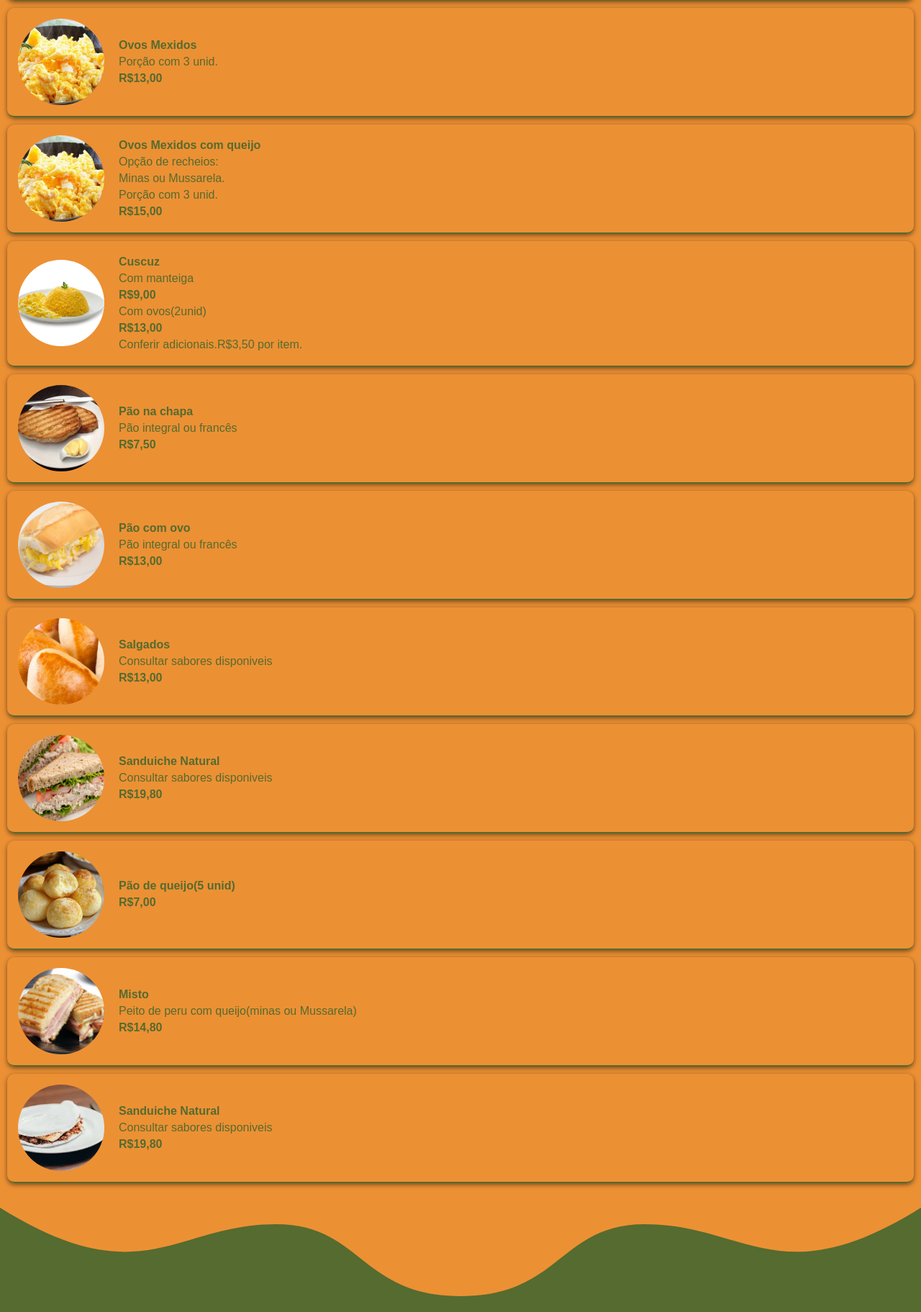
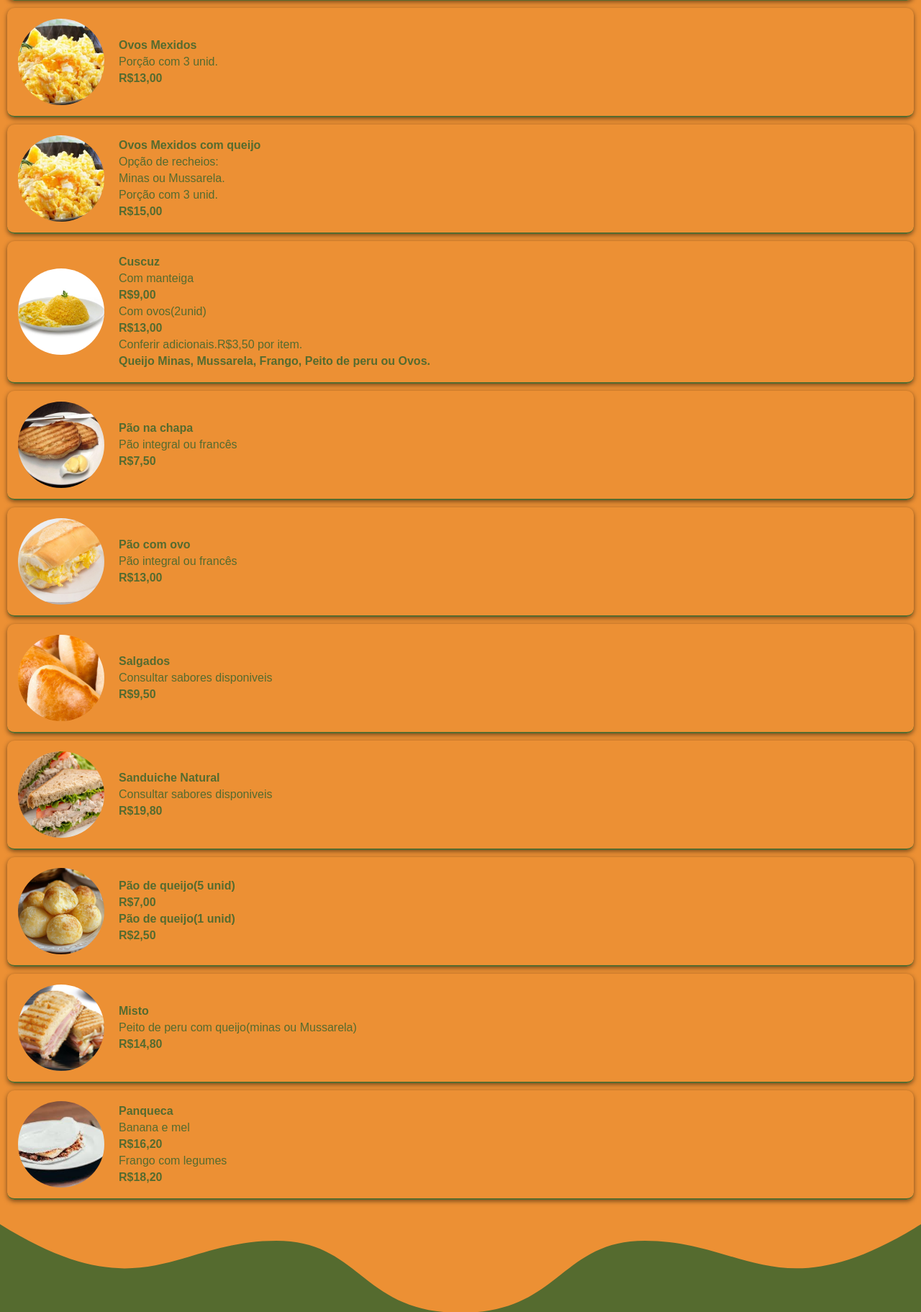
Before and after one commit to lucasdantaas/manga, a Flask app: page / in a window 1280 px wide. Shown: the part 2130-3953 px from the top of the page at 72% size. Run offline with Flask 3, Linux system fonts and the light colour scheme.

Commit message:
Add files via upload

```diff
--- a/src/static/css/index.css
+++ b/src/static/css/index.css
@@ -23,20 +23,25 @@ body {
 .menu {
     position: sticky;
     top: 0;
-    z-index: 1;
+    z-index: 1000;
     display: flex;
     justify-content: center;
     background-color:#556b2f;
     padding: 20px 10px;
     white-space: nowrap;
     text-align: center;
+    transition: opacity 0.3s ease;
 }
 
+.menu.hidden {
+    opacity: 0;
+    pointer-events: none;
+}
 
 .menu2 {
     position: sticky;
     top: 0;
-    z-index: 2;
+    z-index: 999;
     display: flex;
     width: 100%;
     padding: 20px 0;
--- a/src/templates/index.html
+++ b/src/templates/index.html
@@ -75,20 +75,20 @@
                 <img src="src/static/image/tapioca.jpeg" alt="" class="img-produto">
                 <div class="legenda2" >
                     <strong><p>Tapioca</p></strong>
+                    <strong><p>Queijo Minas, Mussarela, Frango, Peito de peru ou Ovos.</p></strong>
+                    <strong><p>R$13,00</p></strong>
                     <p>Opções de recheios:</p>
                     <p>(Valor para 1 recheio.A partir de 2, o adicional é de R$3,50 por item)</p>
-                    <strong><p>Queijo Minas, Mussarela, Frango, Peito de peru ou Ovos.</p></strong>
-                    <strong><p>R$13,00</p></strong>
                 </div>
             </div>
             <div class="produto2">
                 <img src="src/static/image/crepioca.jpeg" alt="" class="img-produto">
                 <div class="legenda2">
                     <strong><p>Crepioca</p></strong>
+                    <strong><p>Queijo Minas, Mussarela, Frango, Peito de peru ou Ovos.</p></strong>
+                    <strong><p>R$13,00</p></strong>
                     <p>Opções de recheios:</p>
                     <p>(Valor para 1 recheio.A partir de 2, o adicional é de R$3,50 por item)</p>
-                    <strong><p>Queijo Minas, Mussarela, Frango, Peito de peru ou Ovos.</p></strong>
-                    <strong><p>R$13,00</p></strong>
                 </div>
             </div>
             <div class="produto2">
@@ -103,10 +103,10 @@
                 <img src="src/static/image/omelete.jpeg" alt="" class="img-produto">
                 <div class="legenda2">
                     <strong><p>Omelete Simples com adionais</p></strong>
+                    <strong><p>Frango ou Peito de peru.</p></strong>
+                    <strong><p>R$24,50</p></strong>
                     <p>Opções de recheios:</p>
                     <p>(Valor para 1 recheio.A partir de 2, o adicional é de R$3,50 por item)</p>
-                    <strong><p>Frango ou Peito de peru.</p></strong>
-                    <strong><p>R$24,50</p></strong>
                 </div>
             </div>
             <div class="produto2">
@@ -136,6 +136,7 @@
                     <p>Com ovos(2unid)</p>
                     <strong><p>R$13,00</p></strong>
                     <p>Conferir adicionais.R$3,50 por item.</p>
+                    <strong><p>Queijo Minas, Mussarela, Frango, Peito de peru ou Ovos.</p></strong>
                 </div>
             </div>
            <div class="produto2">
@@ -159,7 +160,7 @@
                 <div class="legenda2">
                     <strong><p>Salgados</p></strong>
                     <p>Consultar sabores disponiveis</p>
-                    <strong><p>R$13,00</p></strong>
+                    <strong><p>R$9,50</p></strong>
                 </div>
             </div>
            <div class="produto2">
@@ -175,6 +176,8 @@
                 <div class="legenda2">
                     <strong><p>Pão de queijo(5 unid)</p></strong>
                     <strong><p>R$7,00</p></strong>
+                    <strong><p>Pão de queijo(1 unid)</p></strong>
+                    <strong><p>R$2,50</p></strong>
                 </div>
             </div>
             <div class="produto2">
@@ -188,9 +191,11 @@
             <div class="produto2">
                 <img src="src/static/image/tapioca.jpeg" alt="" class="img-produto">
                 <div class="legenda2">
-                    <strong><p>Sanduiche Natural</p></strong>
-                    <p>Consultar sabores disponiveis</p>
-                    <strong><p>R$19,80</p></strong>
+                    <strong><p>Panqueca</p></strong>
+                    <p>Banana e mel</p>
+                    <strong><p>R$16,20</p></strong>
+                    <p>Frango com legumes</p>
+                    <strong><p>R$18,20</p></strong>
                 </div>
             </div>
 
@@ -513,11 +518,12 @@
     if (menu2Top <= 0) {
         menu.style.position = 'none';
         menu.style.display = 'none';
-
+        menu.classList.add('hidden');
         menu.style.backgroundColor = '#ec9034';
         // Esconde o menu 1
         document.body.style.backgroundColor = '#ec9034'; // Fundo laranja
     } else {
+        menu.classList.remove('hidden');
         menu.style.display = 'flex'; // Mostra o menu 1
         menu.style.backgroundColor = '#556b2f';
         document.body.style.backgroundColor = '#556b2f';
```
Also changed, not shown: index.html (+17 -11 lines).
